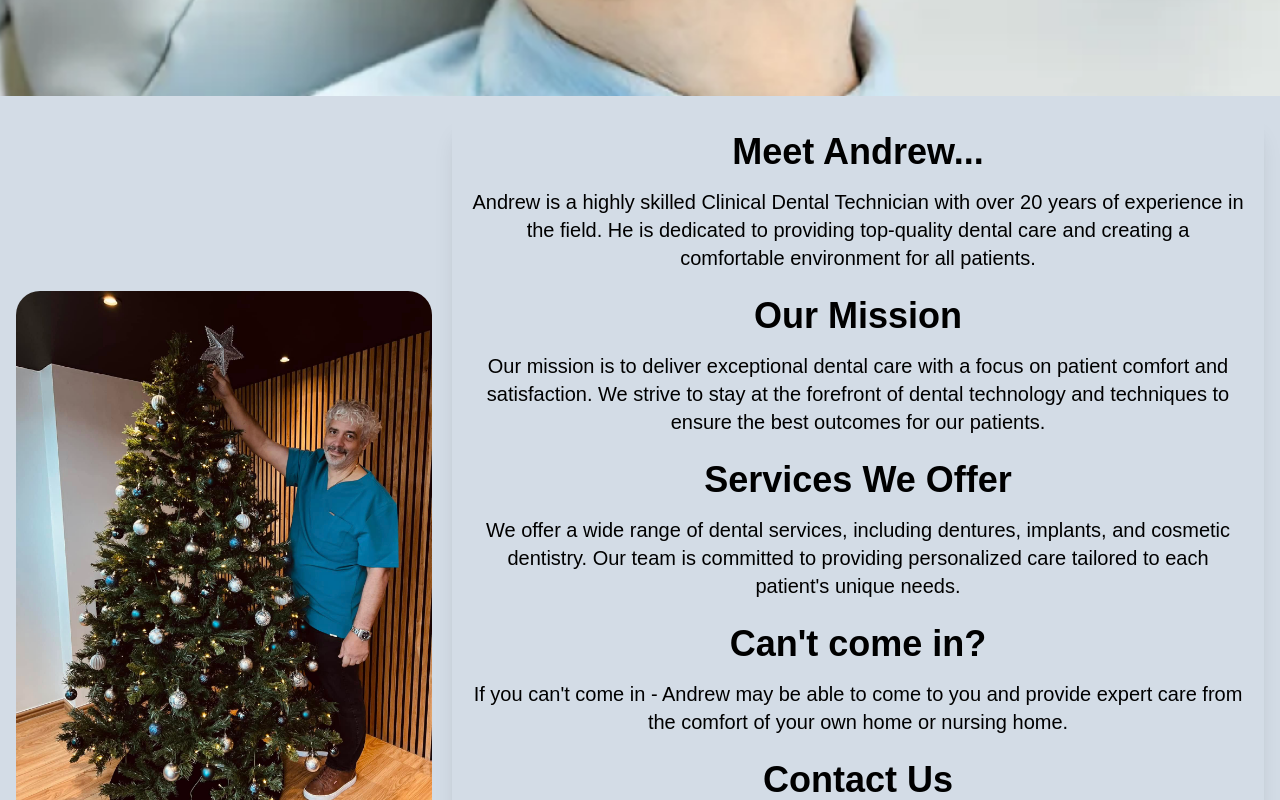
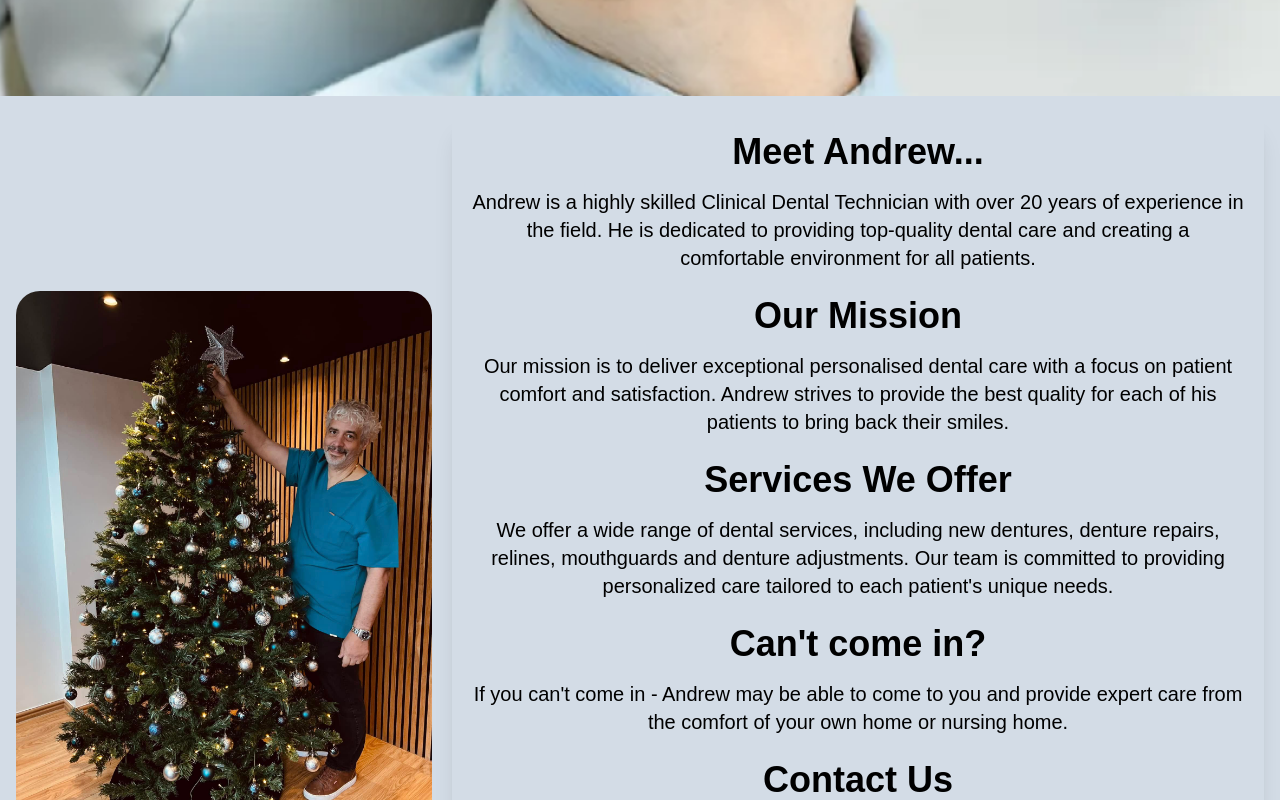
Before and after one commit to alex-lougheed4/teefies, a React (Vite) app: page / in a window 1280 px wide. Shown: the part 828-1628 px from the top of the page. Built offline with nearby package versions, Linux system fonts and the light colour scheme.

Commit message:
client feedback incorportation

```diff
--- a/src/components/ReviewCarousel.tsx
+++ b/src/components/ReviewCarousel.tsx
@@ -10,7 +10,7 @@ const reviews = [
   {
     id: 2,
     name: 'Anonymous',
-    review: 'Excellent bedside manner!',
+    review: 'Excellent chair-side manner!',
     rating: 5
   },
   {
--- a/src/pages/Home.tsx
+++ b/src/pages/Home.tsx
@@ -57,14 +57,14 @@ export const Home = () => {
           <div className="flex flex-col items-center">
             <OpenTimeCard />
             <div
-              className="mt-2 block space-y-1 rounded-2xl bg-baseGrey px-4 py-1 text-white shadow-2xl shadow-black hover:shadow-secondaryTeal md:hidden"
+              className="mt-2 block justify-items-center space-y-1 rounded-2xl bg-baseGrey px-4 py-1 text-white shadow-2xl shadow-black hover:shadow-secondaryTeal md:hidden"
               onClick={() => (window.location.href = 'tel:01217143845')}
             >
               <p className="text-xl font-bold">Free Consultations</p>
-              <span className="inline-flex items-center">
+              <p className="inline-flex items-center">
                 0121 714 3845
                 <PhoneIcon className="ml-2 size-6 animate-bounce" />
-              </span>
+              </p>
             </div>
             <ReviewCarousel />
           </div>
@@ -124,16 +124,17 @@ export const Home = () => {
           </p>
           <h2 className="mb-4 text-4xl font-bold">Our Mission</h2>
           <p className="mb-6 text-xl">
-            Our mission is to deliver exceptional dental care with a focus on
-            patient comfort and satisfaction. We strive to stay at the forefront
-            of dental technology and techniques to ensure the best outcomes for
-            our patients.
+            Our mission is to deliver exceptional personalised dental care with
+            a focus on patient comfort and satisfaction. Andrew strives to
+            provide the best quality for each of his patients to bring back
+            their smiles.
           </p>
           <h2 className="mb-4 text-4xl font-bold">Services We Offer</h2>
           <p className="mb-6 text-xl">
-            We offer a wide range of dental services, including dentures,
-            implants, and cosmetic dentistry. Our team is committed to providing
-            personalized care tailored to each patient&apos;s unique needs.
+            We offer a wide range of dental services, including new dentures,
+            denture repairs, relines, mouthguards and denture adjustments. Our
+            team is committed to providing personalized care tailored to each
+            patient&apos;s unique needs.
           </p>
           <h2 className="mb-4 text-4xl font-bold">Can&apos;t come in?</h2>
           <p className="mb-6 text-xl">
```
